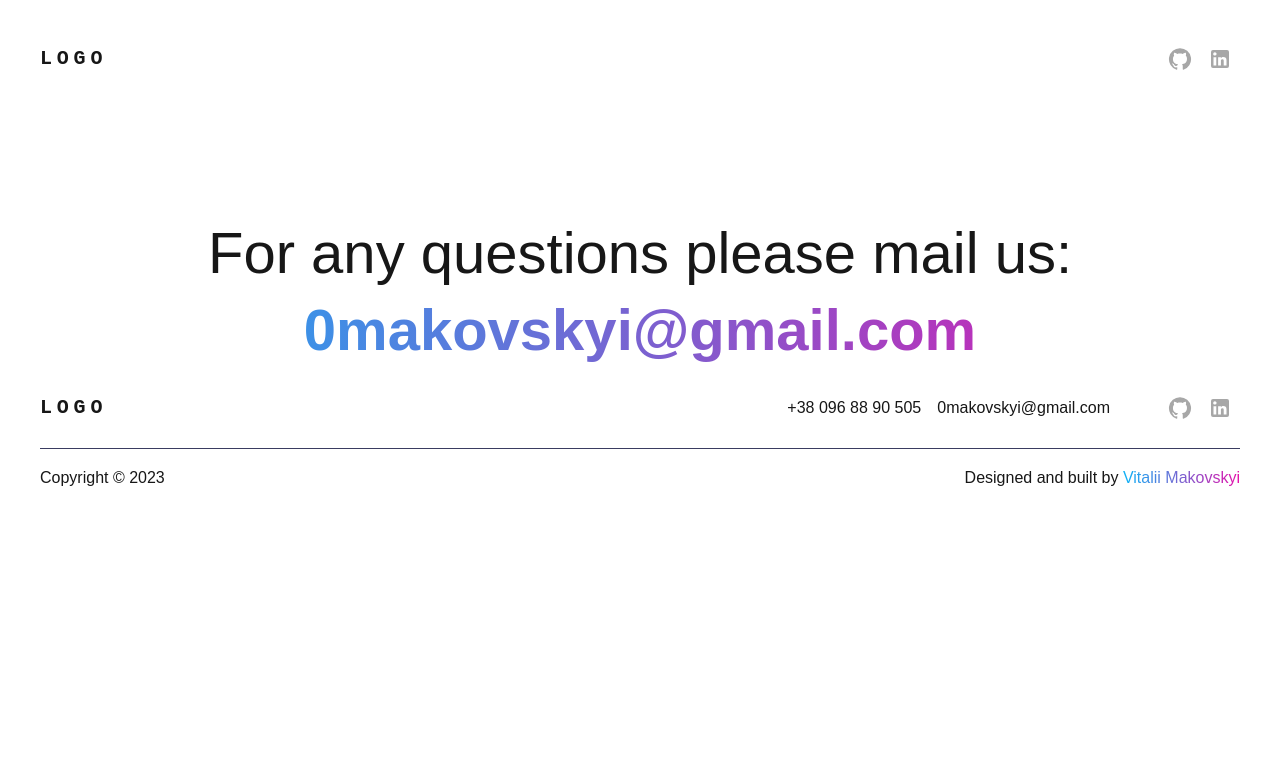
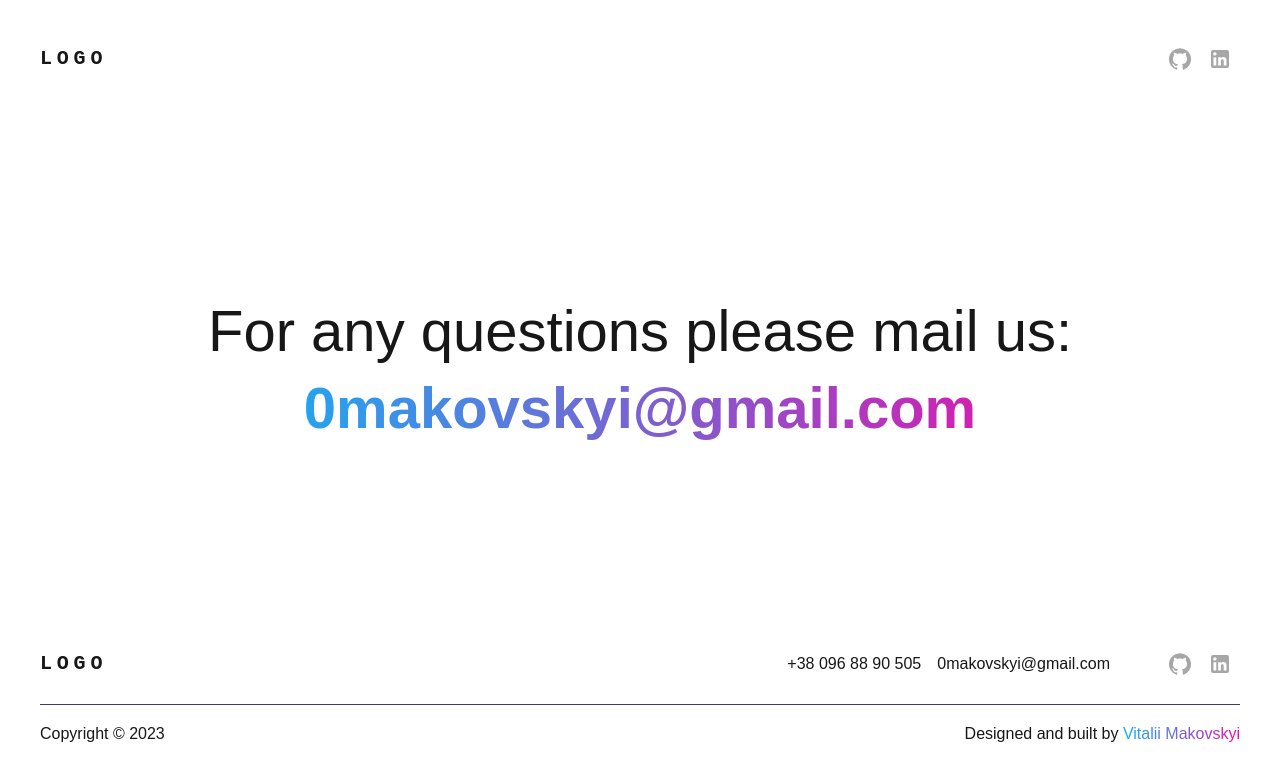
Before and after one commit to 0Vitaliy/portfolio, a Next.js app: page /contact in a window 1280 px wide. Shown: the top 780 px of the page. Built offline with nearby package versions, Linux system fonts and the light colour scheme.

Commit message:
added enother page

```diff
--- a/modules/contact/components/content/index.tsx
+++ b/modules/contact/components/content/index.tsx
@@ -3,7 +3,14 @@ import { Box } from '@mui/material';
 
 export const ContentProjects = () => {
   return (
-    <Box sx={{ textAlign: 'center', mt: '100px' }}>
+    <Box
+      sx={{
+        textAlign: 'center',
+        minHeight: 'calc(100vh - 300px)',
+        display: 'flex',
+        alignItems: 'center',
+      }}
+    >
       <Wrap>
         <Box sx={{ fontSize: '58px', mb: '10px' }}>
           For any questions please mail us:
```
